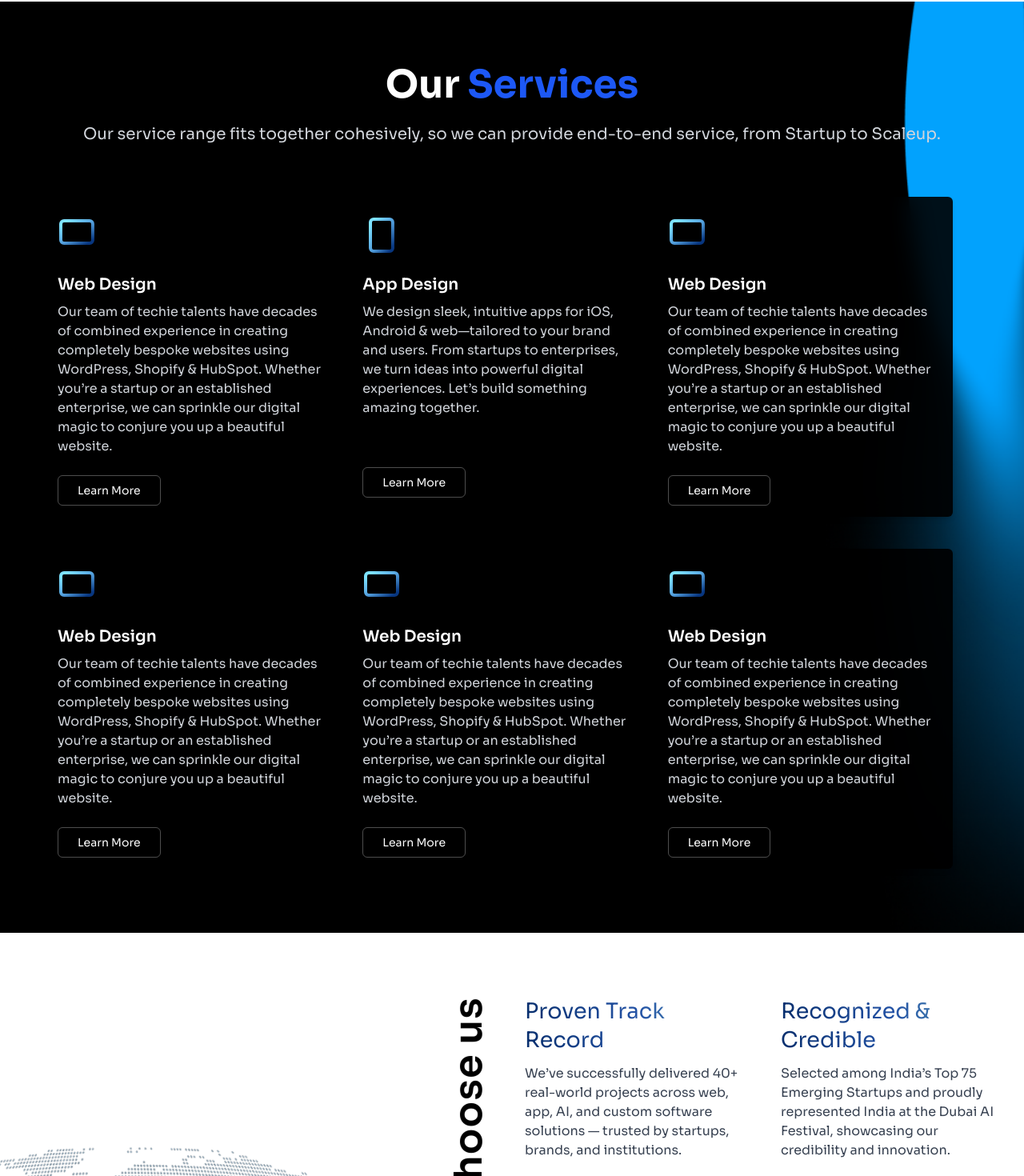
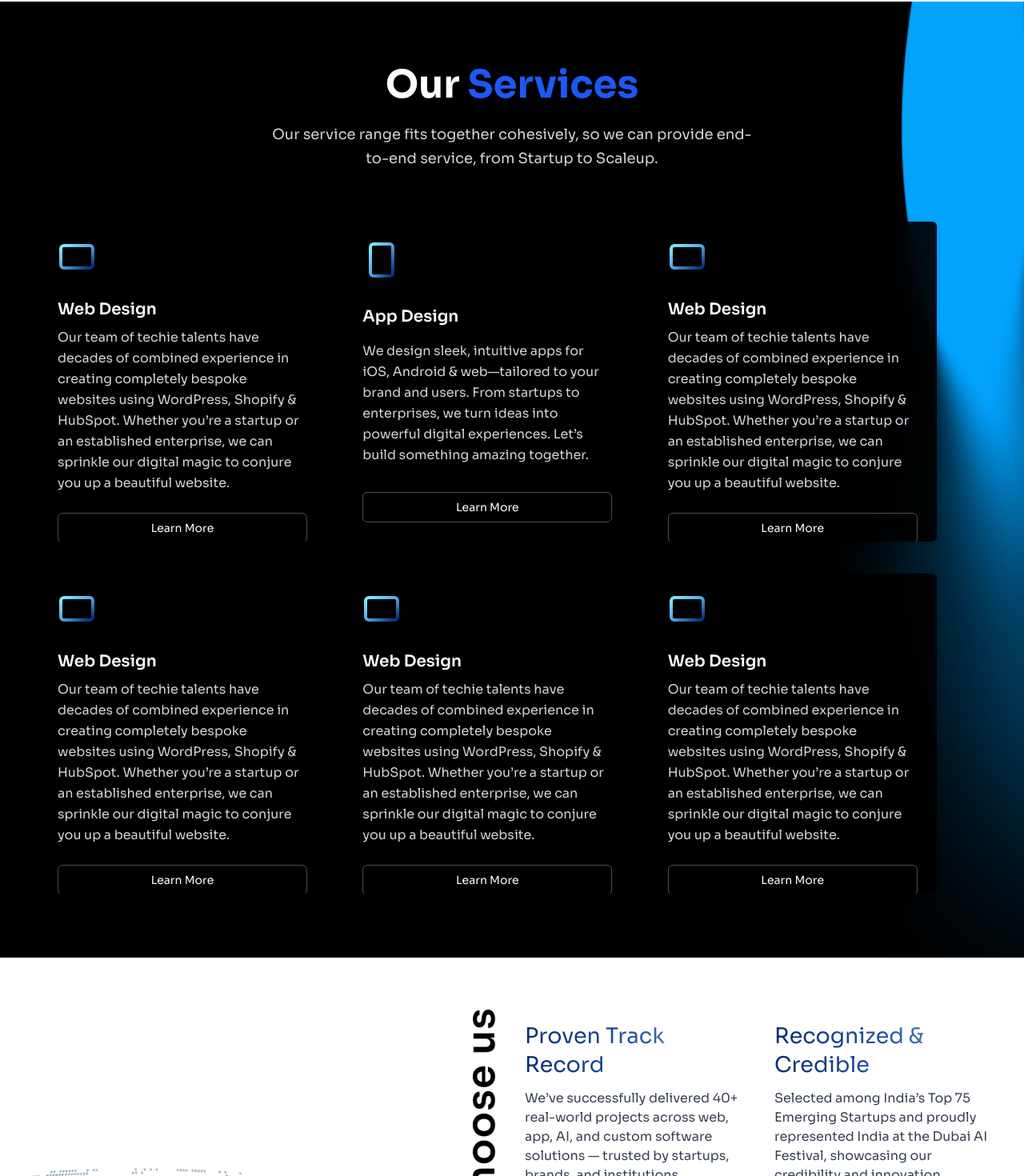
Before and after one commit to Code-X-Novas/Code-X-Novas, a React (Vite) app: page / in a window 1280 px wide. Shown: the part 3003-4473 px from the top of the page at 80% size. Built offline with nearby package versions, Linux system fonts and the light colour scheme.

Commit message:
Made why choose us responsive

```diff
--- a/src/pages/Services.jsx
+++ b/src/pages/Services.jsx
@@ -1,20 +1,9 @@
-// Made the Changes in the Services Section by changing the colour and gradient of "Services" heading.
-// Changed the gradient for React icons to make it exactly like the prototype.
-// The cards mouse enter animation has been made more smooth by enacting on the duration and ease-in-out addition.
-// Also,Changed the Why choose us sections's line's colour along with making minimal changes.
-//Enhanced the readability of the code by adding comments.
-//The map & it's pulsing dots is totally responsive now on all screen sizes.
-//The why choose us that waas visible on desktop is now also visible on mobile and small screen sizes .
-//Fixed the inset of pulsing dots for both desktop and mobile seperately
-
-{/*Few Imports*/}
 import React, { useEffect, useState } from "react";
 import { FiMonitor, FiSmartphone } from "react-icons/fi";
 import { motion } from "framer-motion";
 import RightElement from "../assets/Services/RightElement.png";
 import MapImage from "../assets/Services/Map.png";
 
-// Services Section- Having a list of services Provided by Code-X-Novas
 const servicesData = [
   {
     icon: FiMonitor,
@@ -48,7 +37,6 @@
   },
 ];
 
-// Small helper component for pulsing dot for the map provided
 const PulseDot = ({ left, top }) => (
   <div
     className="absolute"
@@ -60,15 +48,12 @@
     }}
   >
     <span className="absolute inset-0 rounded-full bg-sky-500 opacity-60 animate-ping"></span>
-
-
     <span className="absolute rounded-full bg-sky-500 inset-[8px] sm:hidden"></span>
-    <span className="absolute rounded-full bg-sky-500 hidden sm:block inset-[6px]"></span>  </div>
+    <span className="absolute rounded-full bg-sky-500 hidden sm:block inset-[6px]"></span>
+  </div>
 );
 
-// Map with 12 pulsing dots
-const MapWithDots = () => {
-  return (
+const MapWithDots = () => (
   <div className="relative w-full max-w-[638px] aspect-[638/614] -ml-0 lg:-ml-24">
     <img src={MapImage} alt="World map" className="w-full h-full object-contain" />
     <PulseDot left={48} top={34} />
@@ -85,7 +70,6 @@
     <PulseDot left={1} top={27} />
   </div>
 );
-};
 
 const GradientHeading = ({ children }) => (
   <h3
@@ -104,7 +88,6 @@
 );
 
 const Services = () => {
-  // Track mobile state so we can show less text (truncate) on small screens only.
   const [isMobile, setIsMobile] = useState(false);
 
   useEffect(() => {
@@ -114,101 +97,67 @@
     return () => window.removeEventListener("resize", check);
   }, []);
 
-  const truncate = (s, n) => {
-    if (!s) return s;
-    return s.length <= n ? s : s.slice(0, n).trimEnd() + "...";
-  };
+  const truncate = (s, n) => (s?.length <= n ? s : s.slice(0, n).trimEnd() + "...");
 
   return (
     <>
-      <section className="relative w-full bg-black text-white py-16 md:py-20 px-4 md:px-12 overflow-hidden">
+      {/* -------- MOBILE VERSION -------- */}
+      <div className="block md:hidden">
+        <section className="relative w-full bg-black text-white py-16 px-4 overflow-hidden">
           <img
             src={RightElement}
             alt="Decorative element"
-          // Push the blue decorative element further up on mobile so it visually begins at the
-          // "Our Services" heading on small screens. Desktop (md+) remains exactly the same.
-          className="absolute right-0 top-[-910px] md:top-0 h-[150%] md:h-full object-contain pointer-events-none select-none opacity-100 md:opacity-100"
+            className="absolute right-0 top-[-910px] h-[150%] object-contain pointer-events-none select-none opacity-100"
           />
 
-        <div className="relative text-center max-w-6xl mx-auto mb-12 md:mb-16 z-10">
+          {/* Header */}
+          <div className="text-center mb-12 relative z-10">
             <h2
-            className="text-3xl sm:text-4xl md:text-5xl font-bold mb-4 md:mb-6"
+              className="text-3xl font-bold mb-4"
               style={{ fontFamily: "Sora" }}
             >
               <span className="text-white">Our </span>
               <span style={{ color: "#1D58F6" }}>Services</span>
             </h2>
-          {/* Intro paragraph: on mobile make it slightly larger, centered and constrained to 3 lines.
-              On md+ keep original larger sizing and full width. */}
             <p
-            className="text-base md:text-lg lg:text-xl text-gray-300 leading-relaxed mx-auto md:mx-0 max-w-[340px] md:max-w-none"
-            style={
-              isMobile
-                ? {
+              className="text-base text-gray-300 leading-relaxed mx-auto max-w-[340px]"
+              style={{
                 display: "-webkit-box",
                 WebkitLineClamp: 3,
                 WebkitBoxOrient: "vertical",
                 overflow: "hidden",
-                  }
-                : undefined
-            }
+              }}
             >
               Our service range fits together cohesively, so we can provide end-to-end service, from Startup to Scaleup.
             </p>
           </div>
 
-        <div className="relative grid grid-cols-1 sm:grid-cols-2 lg:grid-cols-3 gap-6 md:gap-10 max-w-7xl mx-auto z-10 pr-0 md:pr-20 lg:pr-20">
+          {/* Services cards */}
+          <div className="grid grid-cols-1 gap-6 max-w-7xl mx-auto">
             {servicesData.map((service, index) => {
               const Icon = service.icon;
               return (
                 <div
                   key={index}
-                // Make mobile cards slightly narrower and centered; keep md+ sizes exactly the same.
-                className={
-                  `group relative h-auto min-h-[300px] sm:min-h-[340px] md:h-[400px] ` +
-                  `w-[72%] sm:w-[90%] md:w-[360px] lg:w-[380px] ` +
-                  // zinc background only on mobile, preserve original dark background on md+
-                  `flex flex-col justify-between bg-zinc-800 md:bg-black/90 backdrop-blur-lg p-6 rounded-md shadow-md ` +
-                  `transition-all duration-[1200ms] ease-in-out mx-auto overflow-hidden ` +
-                  `hover:bg-gradient-to-tr hover:from-[#001F4D] hover:via-[#2352A5] hover:to-[#4FA3FF]`
-                }
+                  className="group relative min-h-[300px] w-[72%] flex flex-col justify-between bg-zinc-800 p-6 rounded-md shadow-md transition-all duration-[1200ms] ease-in-out mx-auto overflow-hidden hover:bg-gradient-to-tr hover:from-[#001F4D] hover:via-[#2352A5] hover:to-[#4FA3FF]"
                 >
-                {/* Icon size: keep same as before on mobile (text-4xl) and md exact. */}
-                <div className="relative text-4xl md:text-5xl mb-4 transition-colors duration-500">
+                  <div className="text-4xl mb-4">
                     <svg width="1em" height="1em" viewBox="0 0 24 24">
                       <defs>
-                      <linearGradient id={`grad-${index}`} x1="0%" y1="0%" x2="100%" y2="100%">
+                        <linearGradient id={`grad-mobile-${index}`} x1="0%" y1="0%" x2="100%" y2="100%">
                           <stop offset="9.29%" stopColor="#7DE2FF" />
                           <stop offset="51.58%" stopColor="#54A1DE" />
                           <stop offset="93.07%" stopColor="#08367F" />
                         </linearGradient>
                       </defs>
-                    <Icon
-                      stroke={`url(#grad-${index})`}
-                      fill="none"
-                      size="100%"
-                      className="transition-colors duration-500 group-hover:stroke-white"
-                    />
+                      <Icon stroke={`url(#grad-mobile-${index})`} fill="none" size="100%" />
                     </svg>
                   </div>
-
-                {/* Keep title size consistent with desktop design on mobile (text-lg) */}
-                <h3 className="relative text-lg md:text-xl font-semibold mt-2 mb-2">
-                  {service.title}
-                </h3>
-                {/* Show less text on mobile (truncate) but don't change font-size. */}
-                <p className="relative text-gray-300 text-sm md:text-base group-hover:text-gray-100 transition-colors duration-500 flex-grow leading-relaxed">
-                  {isMobile ? truncate(service.desc, 140) : service.desc}
+                  <h3 className="text-lg font-semibold mt-2 mb-2">{service.title}</h3>
+                  <p className="text-gray-300 text-sm leading-relaxed">
+                    {truncate(service.desc, 140)}
                   </p>
-                <button
-                  className="self-start inline-flex items-center justify-center
-                             px-6 py-2 mt-6 rounded-md
-                             border border-white/30
-                             text-sm font-medium text-white
-                             bg-transparent
-                             transition-all duration-300
-                             hover:bg-white hover:text-black hover:border-white"
-                >
+                  <button className="px-6 py-2 mt-6 rounded-md border border-white/30 text-sm text-white transition-all hover:bg-white hover:text-black">
                     Learn More
                   </button>
                 </div>
@@ -217,93 +166,169 @@
           </div>
         </section>
 
+        {/* Why Choose Us for Mobile */}
+        <section className="relative w-full bg-white py-10 px-4 overflow-hidden">
+          <div className="flex flex-col items-center">
+              <div className="relative w-full mb-2">
+                <h2 className="text-black font-semibold text-3xl whitespace-nowrap text-right pr-6">
+                  Why choose us
+                </h2>
+                {/* full-width underline with small horizontal padding */}
+                <div
+                  className="absolute left-4 right-4"
+                  style={{ top: "48px", borderTop: "2px solid #999999" }}
+                />
+              </div>
 
-      <section className="relative w-full bg-white py-16 md:py-20 px-4 md:px-6 overflow-hidden">
-        <div className="max-w-7xl mx-auto flex flex-col lg:flex-row items-center gap-12 lg:gap-0">
+            {/* Map (mobile) - full-width */}
+            <div className="w-full">
+              <MapWithDots />
+            </div>
+
+            <motion.div
+              initial={{ opacity: 0, y: 20 }}
+              whileInView={{ opacity: 1, y: 0 }}
+              transition={{ duration: 0.6, ease: "easeOut" }}
+              viewport={{ once: true }}
+              className="grid grid-cols-1 gap-6 max-w-[340px] w-full"
+            >
+              {[
+                "Proven Track Record",
+                "Recognized & Credible",
+                "Innovation-Driven Team",
+                "End-to-End Services",
+                "Agile & Transparent Process",
+                "Long-Term Partnership",
+              ].map((title, i) => (
+                <div key={i} className="pb-2">
+                  <GradientHeading>{title}</GradientHeading>
+                  <p className="text-gray-700 text-sm leading-relaxed">
+                    {
+                      [
+                        "We’ve successfully delivered 40+ real-world projects across web, app, AI, and custom software solutions — trusted by startups, brands, and institutions.",
+                        "Selected among India’s Top 75 Emerging Startups and proudly represented India at the Dubai AI Festival, showcasing our credibility and innovation.",
+                        "We specialize in building intelligent, scalable systems using cutting-edge tech — from AI agents to custom platforms — tailored to your needs.",
+                        "From idea to execution, we offer complete digital solutions: design, development, deployment, maintenance, and growth strategy — all under one roof.",
+                        "We follow a client-first approach with regular updates, live previews, flexible iterations, and transparent communication throughout the project.",
+                        "We believe in building lasting relationships by offering post-delivery support, affordable maintenance plans, and reliable upgrades as your business grows.",
+                      ][i]
+                    }
+                  </p>
+                </div>
+              ))}
+            </motion.div>
+          </div>
+        </section>
+      </div>
+
+      {/* -------- DESKTOP/TABLET VERSION -------- */}
+      <div className="hidden md:block">
+        <section className="relative w-full bg-black text-white py-20 px-12 overflow-hidden">
+          <img
+            src={RightElement}
+            alt="Decorative element"
+            className="absolute right-0 top-0 h-full object-contain pointer-events-none select-none opacity-100"
+          />
+          <div className="text-center max-w-6xl mx-auto mb-16 z-10 relative">
+            <h2 className="text-5xl font-bold mb-6" style={{ fontFamily: "Sora" }}>
+              <span className="text-white">Our </span>
+              <span style={{ color: "#1D58F6" }}>Services</span>
+            </h2>
+            <p className="text-lg text-gray-300 leading-relaxed mx-auto max-w-[600px]">
+              Our service range fits together cohesively, so we can provide end-to-end service, from Startup to Scaleup.
+            </p>
+          </div>
+          <div className="grid grid-cols-3 gap-10 max-w-7xl mx-auto pr-20">
+            {servicesData.map((service, index) => {
+              const Icon = service.icon;
+              return (
+                <div
+                  key={index}
+                  className="group relative h-[400px] w-[360px] flex flex-col justify-between bg-black/90 backdrop-blur-lg p-6 rounded-md shadow-md transition-all duration-[1200ms] ease-in-out overflow-hidden hover:bg-gradient-to-tr hover:from-[#001F4D] hover:via-[#2352A5] hover:to-[#4FA3FF]"
+                >
+                  <div className="text-5xl mb-4 transition-colors duration-500">
+                    <svg width="1em" height="1em" viewBox="0 0 24 24">
+                      <defs>
+                        <linearGradient id={`grad-desktop-${index}`} x1="0%" y1="0%" x2="100%" y2="100%">
+                          <stop offset="9.29%" stopColor="#7DE2FF" />
+                          <stop offset="51.58%" stopColor="#54A1DE" />
+                          <stop offset="93.07%" stopColor="#08367F" />
+                        </linearGradient>
+                      </defs>
+                      <Icon stroke={`url(#grad-desktop-${index})`} fill="none" size="100%" />
+                    </svg>
+                  </div>
+                  <h3 className="text-xl font-semibold mt-2 mb-2">{service.title}</h3>
+                  <p className="text-gray-300 text-base leading-relaxed">
+                    {service.desc}
+                  </p>
+                  <button className="px-6 py-2 mt-6 rounded-md border border-white/30 text-sm font-medium text-white bg-transparent transition-all duration-300 hover:bg-white hover:text-black">
+                    Learn More
+                  </button>
+                </div>
+              );
+            })}
+          </div>
+        </section>
+
+        {/* Why Choose Us - Desktop */}
+        <section className="relative w-full bg-white py-20 px-6 overflow-hidden">
+          <div className="max-w-7xl mx-auto flex flex-row items-center gap-0">
             <motion.div
               initial={{ x: -150, opacity: 0 }}
               whileInView={{ x: 0, opacity: 1 }}
               transition={{ duration: 0.8, ease: "easeOut" }}
               viewport={{ once: true }}
-            className="w-full lg:w-1/2 flex justify-center lg:justify-start"
+              className="w-1/2 flex justify-start"
             >
               <MapWithDots />
             </motion.div>
 
-          <div className="hidden lg:flex flex-col items-center justify-center px-4 relative h-full">
+            <div className="flex flex-col items-center justify-center px-4 relative h-full w-1/2">
               <div
-  className="absolute left-[-35px] top-[50px] h-[320px]"
-  style={{
-    borderLeft: "2px solid #999999",
-  }}
+                className="absolute left-[-35px] top-[400px] h-[320px]"
+                style={{ borderLeft: "2px solid #999999" }}
               ></div>
-            <span className="absolute -left-[230px] top-[-190px] text-black font-semibold text-5xl tracking-wide -rotate-90 whitespace-nowrap">
+              <span className="absolute -left-[230px] top-[150px] text-black font-semibold text-5xl tracking-wide -rotate-90 whitespace-nowrap">
                 Why choose us
               </span>
-          </div>
-          <div className="flex lg:hidden items-center justify-center mb-6 relative">
-  <div
-    className="absolute top-full mt-2 w-[120px] sm:w-[160px]"
-    style={{
-      borderTop: "2px solid #999999",
-    }}
-  ></div>
-  <span className="text-black font-semibold text-3xl sm:text-2xl whitespace-nowrap">
-    Why choose us
-  </span>
-</div>
+
               <motion.div
                 initial={{ x: 150, opacity: 0 }}
                 whileInView={{ x: 0, opacity: 1 }}
                 transition={{ duration: 0.8, ease: "easeOut" }}
                 viewport={{ once: true }}
-            className="w-full lg:w-1/2 grid grid-cols-1 sm:grid-cols-2 gap-8 md:gap-10 px-0 md:px-0"
+                className="grid grid-cols-2 gap-10"
               >
-            <div>
-              <GradientHeading>Proven Track Record</GradientHeading>
+                {[
+                  "Proven Track Record",
+                  "Recognized & Credible",
+                  "Innovation-Driven Team",
+                  "End-to-End Services",
+                  "Agile & Transparent Process",
+                  "Long-Term Partnership",
+                ].map((title, i) => (
+                  <div key={i}>
+                    <GradientHeading>{title}</GradientHeading>
                     <p className="text-gray-700">
-                We’ve successfully delivered 40+ real-world projects across web, app,
-                AI, and custom software solutions — trusted by startups, brands, and institutions.
+                      {
+                        [
+                          "We’ve successfully delivered 40+ real-world projects across web, app, AI, and custom software solutions — trusted by startups, brands, and institutions.",
+                          "Selected among India’s Top 75 Emerging Startups and proudly represented India at the Dubai AI Festival, showcasing our credibility and innovation.",
+                          "We specialize in building intelligent, scalable systems using cutting-edge tech — from AI agents to custom platforms — tailored to your needs.",
+                          "From idea to execution, we offer complete digital solutions: design, development, deployment, maintenance, and growth strategy — all under one roof.",
+                          "We follow a client-first approach with regular updates, live previews, flexible iterations, and transparent communication throughout the project.",
+                          "We believe in building lasting relationships by offering post-delivery support, affordable maintenance plans, and reliable upgrades as your business grows.",
+                        ][i]
+                      }
                     </p>
                   </div>
-            <div>
-              <GradientHeading>Recognized & Credible</GradientHeading>
-              <p className="text-gray-700">
-                Selected among India’s Top 75 Emerging Startups and proudly
-                represented India at the Dubai AI Festival, showcasing our credibility and innovation.
-              </p>
-            </div>
-            <div>
-              <GradientHeading>Innovation-Driven Team</GradientHeading>
-              <p className="text-gray-700">
-                We specialize in building intelligent, scalable systems using
-                cutting-edge tech — from AI agents to custom platforms — tailored to your needs.
-              </p>
-            </div>
-            <div>
-              <GradientHeading>End-to-End Services</GradientHeading>
-              <p className="text-gray-700">
-                From idea to execution, we offer complete digital solutions:
-                design, development, deployment, maintenance, and growth strategy — all under one roof.
-              </p>
-            </div>
-            <div>
-              <GradientHeading>Agile & Transparent Process</GradientHeading>
-              <p className="text-gray-700">
-                We follow a client-first approach with regular updates, live
-                previews, flexible iterations, and transparent communication throughout the project.
-              </p>
-            </div>
-            <div>
-              <GradientHeading>Long-Term Partnership</GradientHeading>
-              <p className="text-gray-700">
-                We believe in building lasting relationships by offering
-                post-delivery support, affordable maintenance plans, and reliable upgrades as your business grows.
-              </p>
-            </div>
+                ))}
               </motion.div>
             </div>
+          </div>
         </section>
+      </div>
     </>
   );
 };
```
Lines whose indentation alone changed are shown as unchanged.
